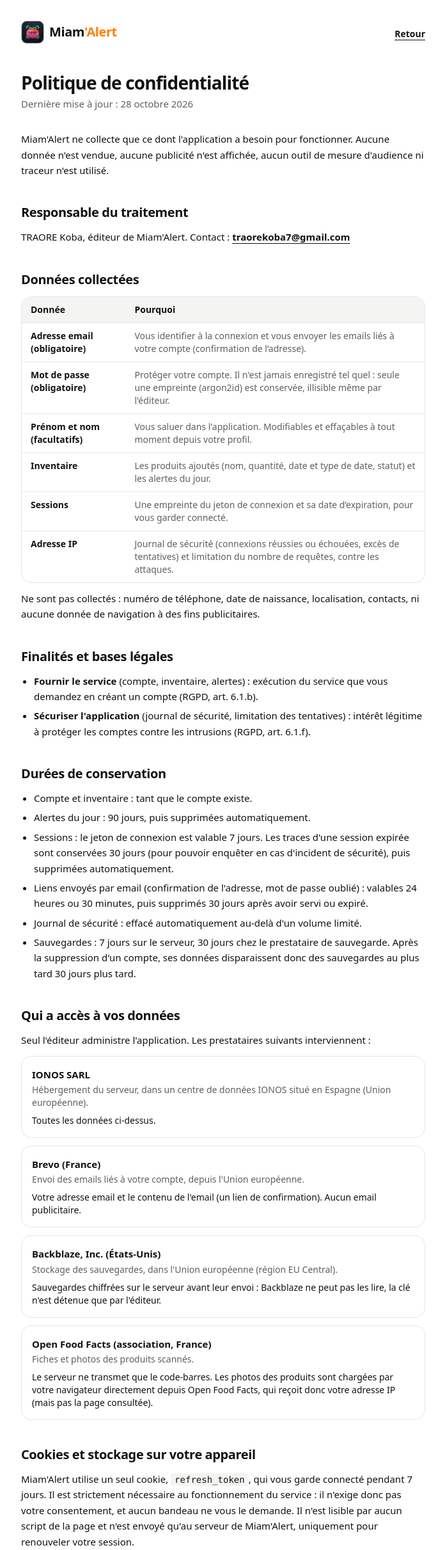
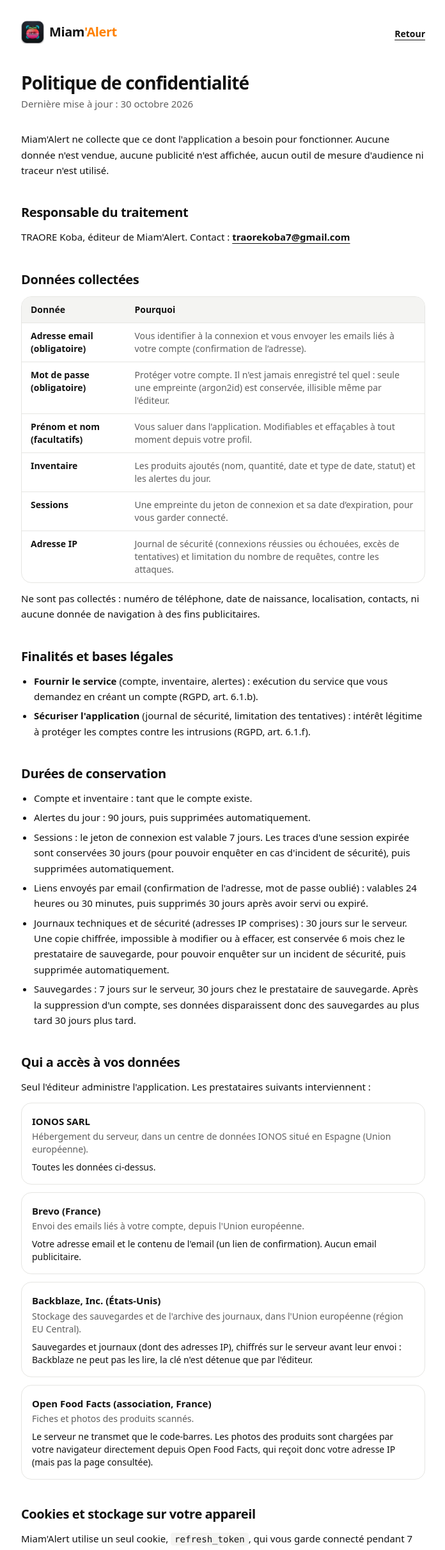
Before and after one commit to BaKabo77/Miam-Alert, a React (Vite) app in the folder frontend/: page /privacy in a window 1280 px wide. Shown: the top 2422 px of the page at 64% size, without its empty margins (291-987 px from the left). Built offline with nearby package versions, Linux system fonts and the light colour scheme; no server answers.

Commit message:
[UPDATE] politique de confidentialité : conservation des journaux (30 jours sur le serveur, archive chiffrée de 6 mois chez Backblaze)

```diff
--- a/frontend/src/legal/publisher.ts
+++ b/frontend/src/legal/publisher.ts
@@ -14,4 +14,4 @@ export const HOST = {
 };
 
 // Date de la dernière modification des textes : à mettre à jour à chaque changement de fond.
-export const LEGAL_LAST_UPDATED = '28 octobre 2026';
+export const LEGAL_LAST_UPDATED = '30 octobre 2026';
--- a/frontend/src/pages/PrivacyPage.tsx
+++ b/frontend/src/pages/PrivacyPage.tsx
@@ -73,7 +73,11 @@ export function PrivacyPage() {
             Liens envoyés par email (confirmation de l'adresse, mot de passe oublié) : valables 24 heures ou 30
             minutes, puis supprimés 30 jours après avoir servi ou expiré.
           </li>
-          <li>Journal de sécurité : effacé automatiquement au-delà d'un volume limité.</li>
+          <li>
+            Journaux techniques et de sécurité (adresses IP comprises) : 30 jours sur le serveur. Une copie chiffrée,
+            impossible à modifier ou à effacer, est conservée 6 mois chez le prestataire de sauvegarde, pour pouvoir
+            enquêter sur un incident de sécurité, puis supprimée automatiquement.
+          </li>
           <li>
             Sauvegardes : 7 jours sur le serveur, 30 jours chez le prestataire de sauvegarde. Après la suppression d'un
             compte, ses données disparaissent donc des sauvegardes au plus tard 30 jours plus tard.
@@ -163,8 +167,8 @@ const PROVIDERS = [
   },
   {
     name: 'Backblaze, Inc. (États-Unis)',
-    role: "Stockage des sauvegardes, dans l'Union européenne (région EU Central).",
-    data: "Sauvegardes chiffrées sur le serveur avant leur envoi : Backblaze ne peut pas les lire, la clé n'est détenue que par l'éditeur.",
+    role: "Stockage des sauvegardes et de l'archive des journaux, dans l'Union européenne (région EU Central).",
+    data: "Sauvegardes et journaux (dont des adresses IP), chiffrés sur le serveur avant leur envoi : Backblaze ne peut pas les lire, la clé n'est détenue que par l'éditeur.",
   },
   {
     name: 'Open Food Facts (association, France)',
```
